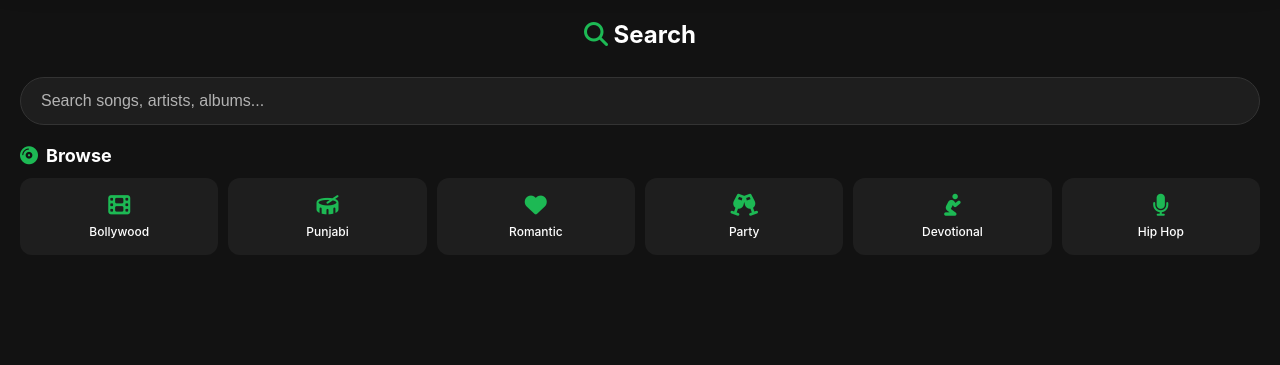
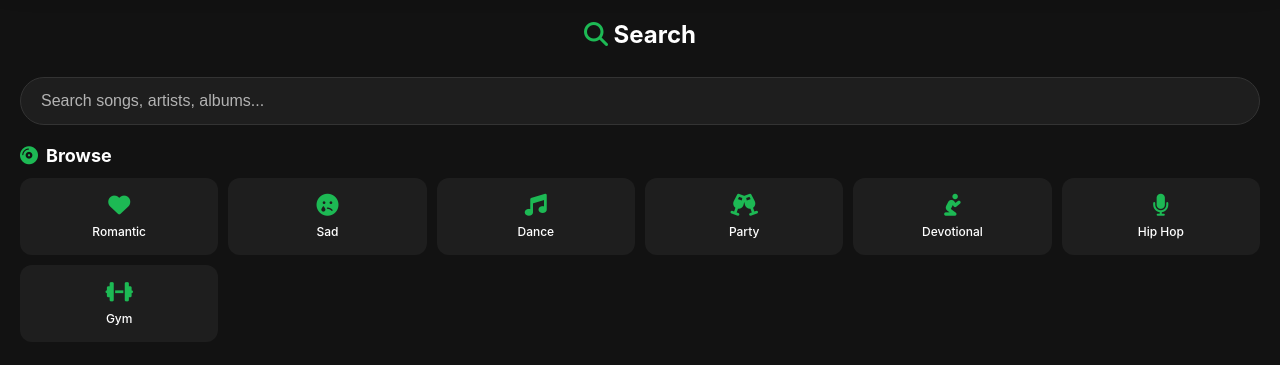
Before and after one commit to Mahabul29/EvaMusic, a Flask app: page /search in a window 1280 px wide. Shown: the top 365 px of the page. Run offline with Flask 3, Linux system fonts and the light colour scheme; some libraries are stand-ins or nearby versions.

Commit message:
Update search.html

```diff
--- a/templates/search.html
+++ b/templates/search.html
@@ -33,7 +33,7 @@
 }
 .song-row:hover, .song-row:active { background: var(--hover-bg); }
 .song-row.playing    { background: rgba(29,185,84,0.1); }
-.song-row.unavailable { opacity: 0.5; pointer-events: none; }
+.song-row.unavailable { opacity: 0.5; }
 .song-row.loading::after {
     content: ''; position: absolute; right: 12px; top: 50%;
     transform: translateY(-50%); width: 16px; height: 16px;
@@ -73,12 +73,13 @@
 <section class="browse-section">
     <h2><i class="fas fa-compact-disc" style="color:var(--accent-color)"></i> Browse</h2>
     <div class="browse-grid">
-        <a href="/search?q=bollywood"  class="category-card"><i class="fas fa-film"></i><span>Bollywood</span></a>
-        <a href="/search?q=punjabi"    class="category-card"><i class="fas fa-drum"></i><span>Punjabi</span></a>
         <a href="/search?q=romantic"   class="category-card"><i class="fas fa-heart"></i><span>Romantic</span></a>
+        <a href="/search?q=sad"        class="category-card"><i class="fas fa-sad-tear"></i><span>Sad</span></a>
+        <a href="/search?q=dance"      class="category-card"><i class="fas fa-music"></i><span>Dance</span></a>
         <a href="/search?q=party"      class="category-card"><i class="fas fa-glass-cheers"></i><span>Party</span></a>
         <a href="/search?q=devotional" class="category-card"><i class="fas fa-pray"></i><span>Devotional</span></a>
         <a href="/search?q=hip+hop"    class="category-card"><i class="fas fa-microphone"></i><span>Hip Hop</span></a>
+        <a href="/search?q=workout"    class="category-card"><i class="fas fa-dumbbell"></i><span>Gym</span></a>
     </div>
 </section>
 
@@ -154,7 +155,7 @@ async function searchPlaySong(rowEl, songData) {
 }
 
 function _refreshSearchQueue(activeId) {
-    const rows  = document.querySelectorAll('#searchResults .song-row:not(.unavailable)');
+    const rows  = document.querySelectorAll('#searchResults .song-row');
     const queue = [];
     rows.forEach(row => queue.push({
         id: row.dataset.songId, title: row.dataset.songTitle,
```
